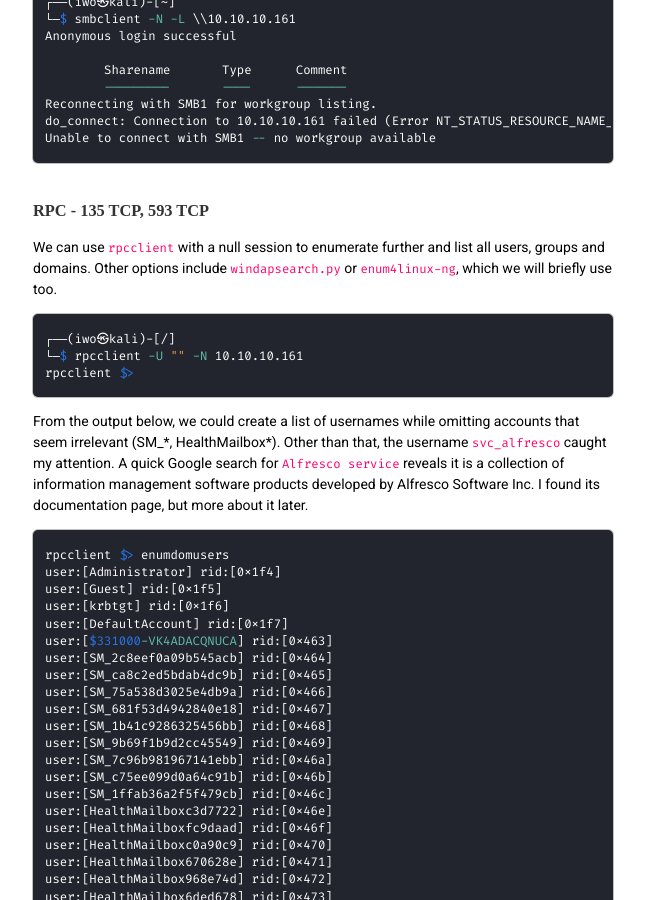
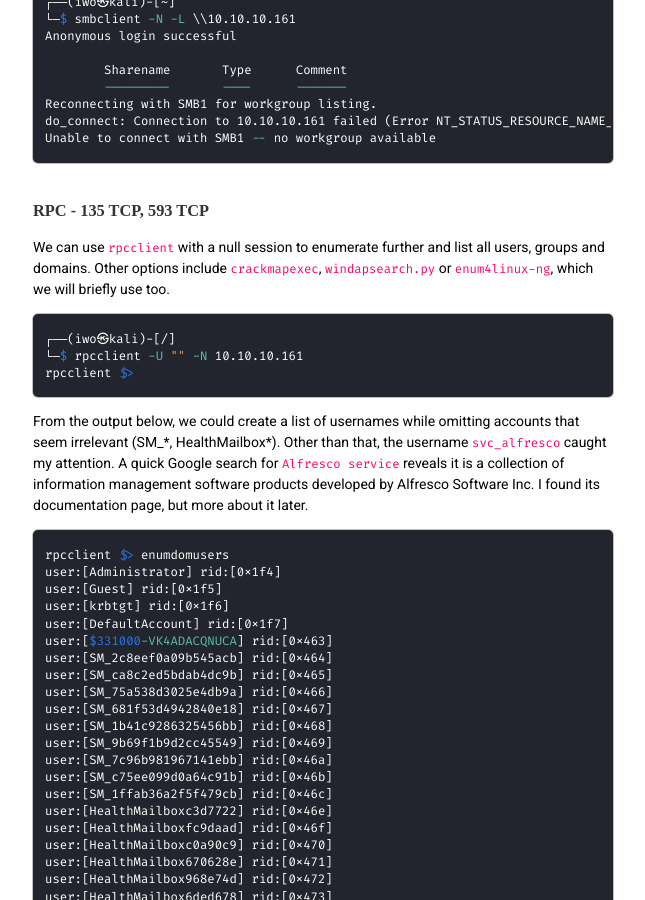
Before and after one commit to iwotylus/iwotylus.github.io, a Jekyll site: the page built from _posts/2024-10-22-Forest.md, in a window 1280 px wide and 900 px high, scrolled down 3718 px. Shown: the whole window, without its empty margins (317-962 px from the left). Built offline with Jekyll 4.4.1, drawn with Linux system fonts in a browser that asks for light colours; some web fonts are replaced.

Commit message:
fix content of post

```diff
--- a/_posts/2024-10-22-Forest.md
+++ b/_posts/2024-10-22-Forest.md
@@ -205,7 +205,7 @@ Unable to connect with SMB1 -- no workgroup available
 
 ### RPC - 135 TCP, 593 TCP
 
-We can use <mark>rpcclient</mark> with a null session to enumerate further and list all users, groups and domains. Other options include <mark>windapsearch.py</mark> or <mark>enum4linux-ng</mark>, which we will briefly use too.
+We can use <mark>rpcclient</mark> with a null session to enumerate further and list all users, groups and domains. Other options include <mark>crackmapexec</mark>, <mark>windapsearch.py</mark> or <mark>enum4linux-ng</mark>, which we will briefly use too.
 
 {% highlight shell %}
 ┌──(iwo㉿kali)-[/]
```
